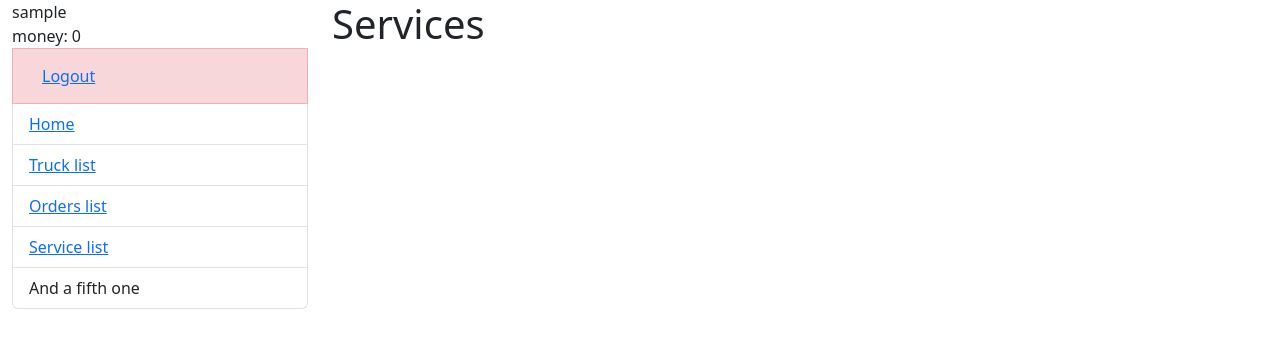
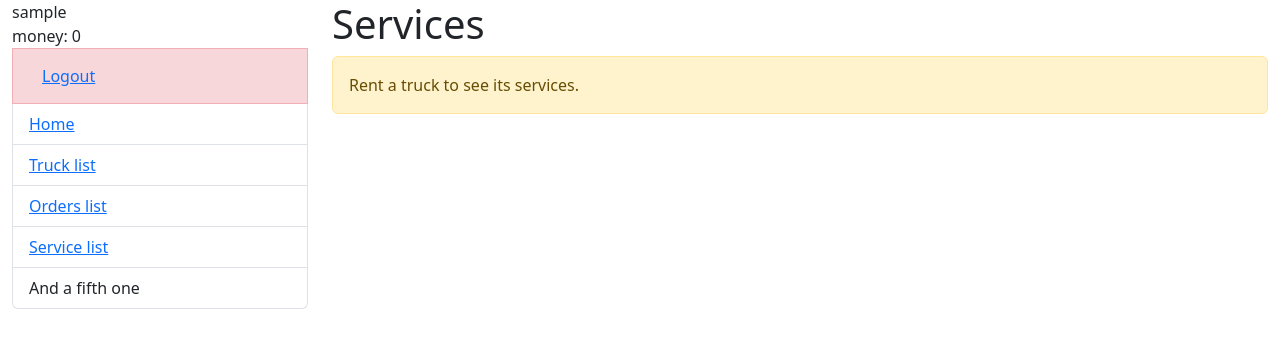
Before and after one commit to AngryAndrii/cargo-service, a Django app: page /services/ in a window 1280 px wide. Shown: the top 348 px of the page. Run offline with Django 5.2, Linux system fonts and the light colour scheme; the visitor is signed in with stand-in values (Sample User, id 1); some libraries are stand-ins or nearby versions.

Commit message:
added form for service and services list

```diff
--- a/cargo/models.py
+++ b/cargo/models.py
@@ -37,6 +37,9 @@ class Truck(models.Model):
 
     class Meta:
         ordering = ["-tonnage"]
+
+    def __str__(self):
+        return f"{self.manufacturer} {self.model} ({self.plate_number})"
 
 
 class Manufacturer(models.Model):
--- a/cargo/urls.py
+++ b/cargo/urls.py
@@ -10,13 +10,14 @@ from cargo.services.helpers import (rent_truck,
 from cargo.views import (index,
                          OrderListView,
                          ServicesListView,
-                         OrderDetailView, truck_list)
+                         OrderDetailView, truck_list, ServiceCreateView)
 
 urlpatterns = [
     path("", index, name="index"),
     path("trucks/", truck_list, name="truck-list"),
     path("orders/", OrderListView.as_view(), name="order-list"),
     path("services/", ServicesListView.as_view(), name="service-list"),
+    path("services/create/", ServiceCreateView.as_view(), name="service-create"),
     path(
         "trucks/<int:pk>/rent-truck/modal/",
         rent_truck_modal,
--- a/cargo/views.py
+++ b/cargo/views.py
@@ -1,7 +1,10 @@
 import datetime
 
+from django import forms
+from django.contrib.auth.mixins import LoginRequiredMixin
 from django.core.paginator import Paginator
 from django.shortcuts import render
+from django.urls import reverse_lazy
 from django.views import generic
 
 from cargo.models import Truck, Order, Service
@@ -39,5 +42,30 @@ class OrderDetailView(generic.DetailView):
     model = Order
 
 
-class ServicesListView(generic.ListView):
+class ServicesListView(LoginRequiredMixin, generic.ListView):
     model = Service
+    template_name = "cargo/service_list.html"
+    context_object_name = "service_list"
+
+    def get_queryset(self):
+        truck = self.request.user.truck
+        if not truck:
+            return Service.objects.none()
+        return truck.services.all()
+
+
+class ServiceCreateView(generic.CreateView):
+    model = Service
+    fields = "__all__"
+    success_url = reverse_lazy("cargo:service-list")
+    template_name = "cargo/create_service.html"
+
+    def get_form(self, form_class=None):
+        form = super().get_form(form_class)
+        form.fields["date"].widget = forms.DateTimeInput(
+            attrs={"type": "datetime-local"}
+        )
+        form.fields["truck"].queryset = Truck.objects.filter(
+            id=self.request.user.truck_id
+        )
+        return form
--- a/templates/cargo/service_list.html
+++ b/templates/cargo/service_list.html
@@ -3,4 +3,29 @@
 {% block content %}
   <h1>Services</h1>
 
+  {% if not request.user.truck %}
+    <div class="alert alert-warning">
+      Rent a truck to see its services.
+    </div>
+
+  {% else %}
+    <a href="{% url 'cargo:service-create' %}"
+       class="btn btn-primary mb-3">
+      Add service
+    </a>
+
+    {% if service_list %}
+      <ul class="list-group">
+        {% for service in service_list %}
+          <li class="list-group-item">
+            <b>{{ service.name }}</b><br>
+            {{ service.description }}<br>
+            {{ service.date }} — {{ service.cost }}
+          </li>
+        {% endfor %}
+      </ul>
+    {% else %}
+      <p>No services yet.</p>
+    {% endif %}
+  {% endif %}
 {% endblock %}
```
Also changed, not shown: core/settings.py (+9 -3 lines), templates/cargo/create_service.html (added, +15 -0 lines).
